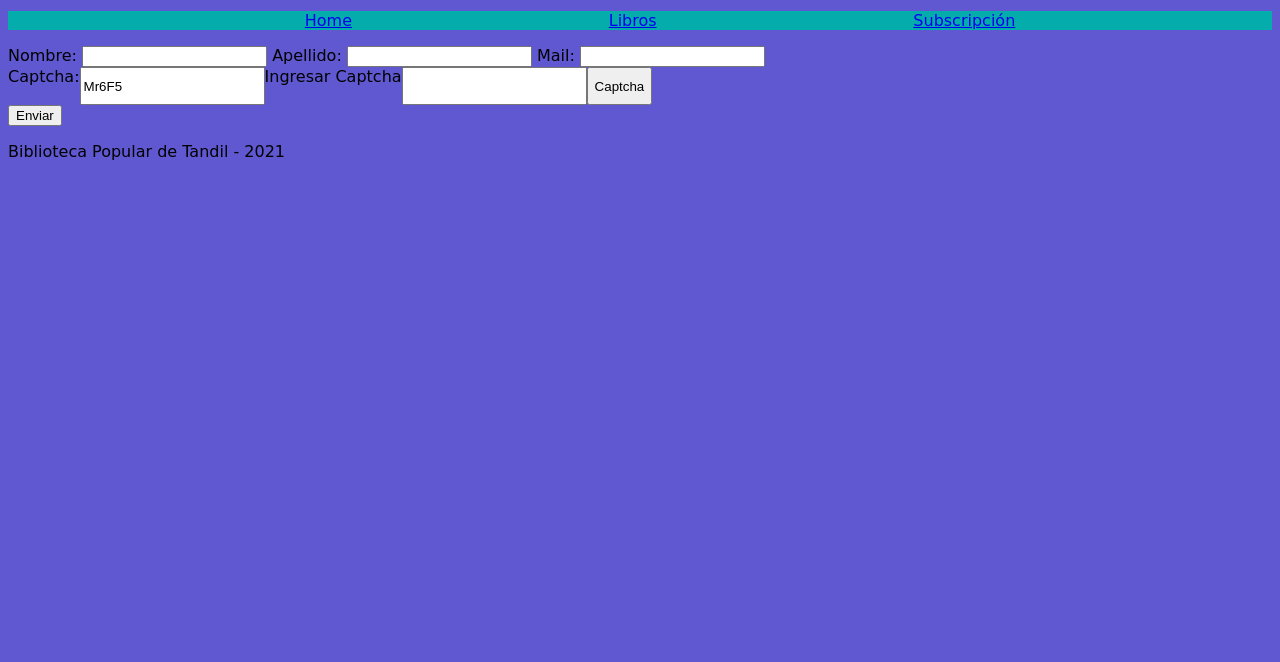
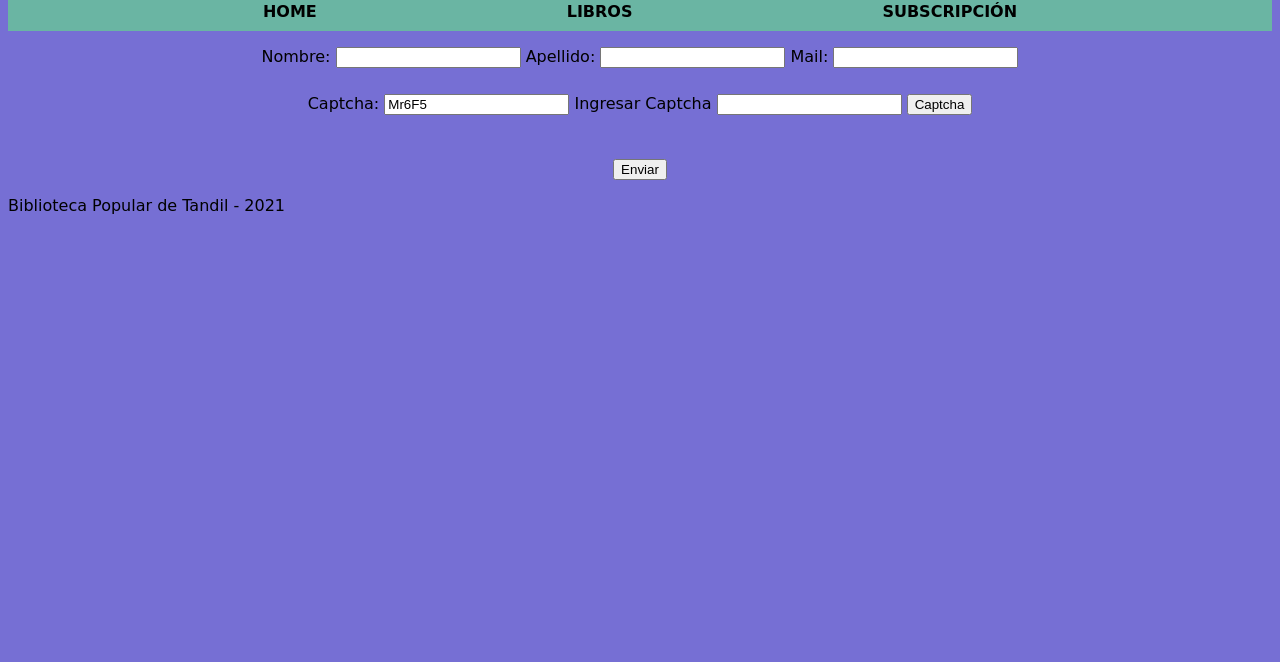
Before and after one commit to anastudler/TPE1-, a plain HTML site: page subscripcion.html in a window 1280 px wide. Shown: the part 138-800 px from the top of the page. Drawn offline with Linux system fonts and the light colour scheme.

Commit message:
Finalizamos css
Co-authored-by: Ana Laura <laurana1991@users.noreply.github.com>

```diff
--- a/css/style.css
+++ b/css/style.css
@@ -1,11 +1,11 @@
 body {
-    background-color: rgb(96, 88, 209);
+    background-color: #766fd4;
     font-family: cursive;
 }
 
 .titulo {
     display: flex;
-    justify-content:space-around;
+    justify-content: space-around;
 }
 
 .logo {
@@ -16,16 +16,24 @@ body {
 .menu {
     display: flex;
     justify-content: space-evenly;
-    background-color: rgb(5, 172, 172);
+    background-color:  #67ce92bd;
     list-style: none;
+    padding: 10px;
+}
 
+.menu li a {
+    color: black;
+    font-weight: bold;
+    text-transform: uppercase;
+    text-decoration-line: none;
+    padding: 5px;
 }
 
 .menu li:hover {
-    background-color:aquamarine;
+    background-color: aquamarine;
 }
 
-.biblioteca{
+.biblioteca {
     width: 100%;
 }
 
@@ -45,14 +53,19 @@ th {
     border-collapse: collapse;
 }
 
-  table{
+table {
     width: 100%;
 }
 
-  .formulario{
+.contenedor-formulario{
     display: flex;
+    justify-content: center;
+    align-items: center;
+    flex-direction: column;
+
 }
 
-  .captcha{
-      display: flex;
+.captcha {
+    padding-top: 2%;
+    padding-bottom: 2%;
     }
--- a/subscripcion.html
+++ b/subscripcion.html
@@ -7,7 +7,6 @@
     <link rel="stylesheet" href="css/style.css" />
     <title>Biblioteca</title>
   </head>
-  <>
     <header>
       <div class="titulo">
         <div >
@@ -23,7 +22,9 @@
         </ul>
       </div>
     </header>
+    <div class="contenedor-formulario">
       <div class="formulario">
+
         <form action="">
           <label for="nombre">Nombre:</label>
           <input type="text" name="nombre" value="" />
@@ -32,7 +33,7 @@
           <label for="email">Mail:</label>
           <input type="email" name="email" id="" />
 
-        <!-- Preguntar si dejamos el Captcha dentro del form, o si va dentro de otro. -->
+        </div>
         <div class="captcha">
           <label for="Captcha">Captcha:</label>
           <input type="text" name="captcha" id="captcha" value="Mr6F5" />
@@ -42,9 +43,9 @@
           <h3 id="correcto"></h3>
         </div>
 
-
         <input type="submit" value="Enviar" />
       </form>
+
       </div>
     <div>
 
```
Lines whose indentation alone changed are shown as unchanged.
